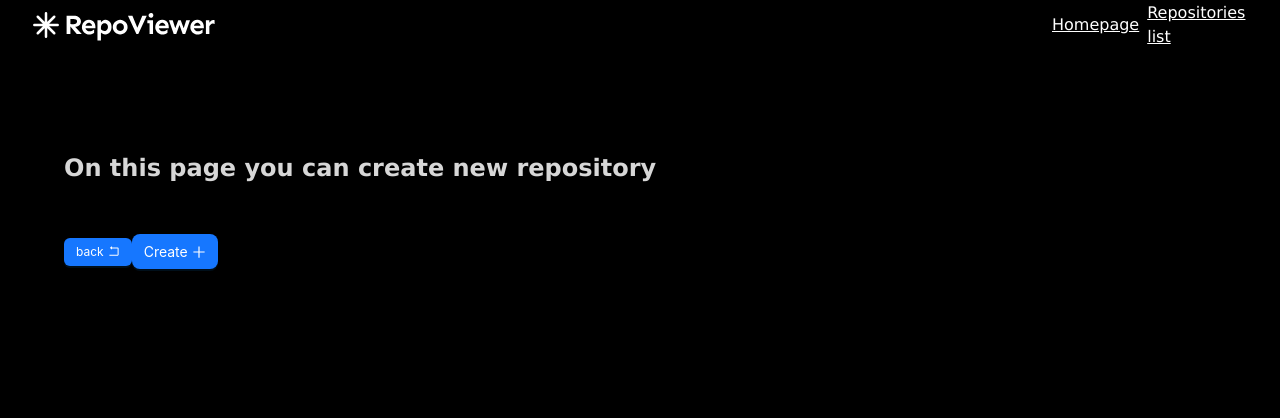
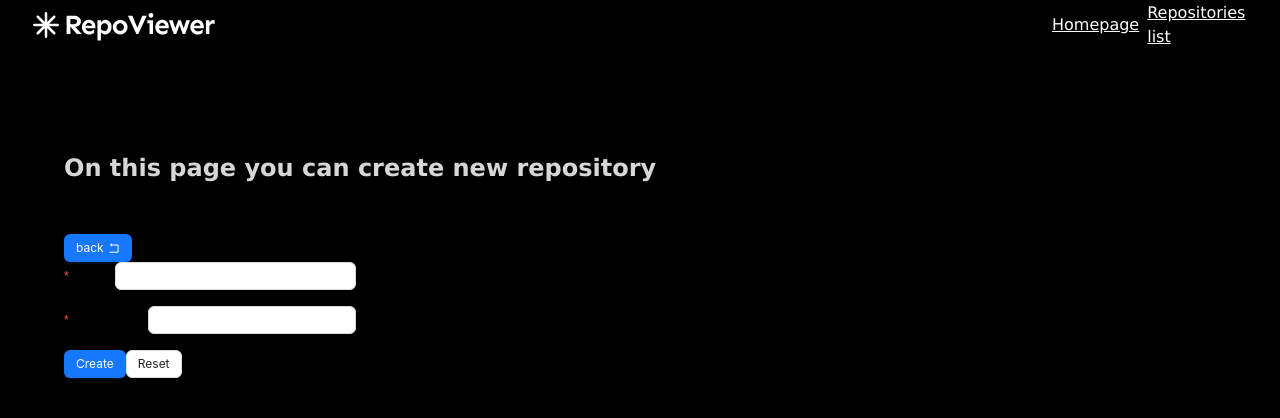
Before and after one commit to Artemitol/vk-testapp, a React (Vite) app in the folder frontend/: page /create-repository in a window 1280 px wide. Shown: the top 418 px of the page. Built offline with nearby package versions, Linux system fonts and the light colour scheme.

Commit message:
added create repository page

```diff
--- a/frontend/src/pages/create-repository-page/ui/create-repository-page.tsx
+++ b/frontend/src/pages/create-repository-page/ui/create-repository-page.tsx
@@ -1,15 +1,42 @@
-import { CreateRepository } from "@features/create-repository"
 import classes from "./create-repository.module.css"
 import { GoBack } from "@features/go-back"
 import { RepositoryModel } from "@entities/repository"
-import { useState } from "react"
 import { defaultRepositoryValues } from "@entities/repository"
-import { Form } from "antd"
+import { Button, Form, Input } from "antd"
+import { useForm } from "antd/es/form/Form"
+import { toast } from "sonner"
+import { z } from "zod"
+import { useCreateRepository } from "@features/create-repository"
 
 export function CreateRepositoryPage() {
-    const [newRepo, setNewRepo] = useState<RepositoryModel>(
-        defaultRepositoryValues
-    )
+    const [form] = useForm()
+    const createRepo = useCreateRepository()
+
+    function onResetClick() {
+        form.resetFields()
+    }
+
+    function onFinish() {
+        try {
+            // Used default value because this will not be comfortable for user
+            // to insert data into +-200 inputs (schema in @entities/repositories/model)
+            const newRepo: RepositoryModel = defaultRepositoryValues
+
+            newRepo.owner.login = z
+                .string()
+                .parse(form.getFieldValue("owner login"))
+            newRepo.name = z.string().parse(form.getFieldValue("name"))
+
+            const { status } = createRepo(newRepo)
+
+            toast.success(
+                `Added new repository to the top of the page. status: ${status}`
+            )
+        } catch (err) {
+            toast.error("Cant add this repository")
+            console.error(err)
+        }
+    }
 
     return (
         <section className={classes.createRepositoryPage}>
@@ -19,10 +46,38 @@ export function CreateRepositoryPage() {
             <div className={classes.content}>
                 <div className={classes.actions}>
                     <GoBack value='back' />
-                    <CreateRepository dataToCreate={newRepo} label='Create' />
                 </div>
-                <Form>
-
+                <Form name='Create repository' form={form} onFinish={onFinish}>
+                    <Form.Item
+                        label='Name'
+                        name='name'
+                        rules={[
+                            {
+                                required: true,
+                                message: "Enter repository name",
+                            },
+                        ]}
+                    >
+                        <Input />
+                    </Form.Item>
+                    <Form.Item
+                        name='owner login'
+                        label='owner login'
+                        rules={[
+                            {
+                                required: true,
+                                message: "Enter repository owner login",
+                            },
+                        ]}
+                    >
+                        <Input />
+                    </Form.Item>
+                    <Form.Item>
+                        <Button type='primary' htmlType='submit'>
+                            Create
+                        </Button>
+                        <Button onClick={onResetClick}>Reset</Button>
+                    </Form.Item>
                 </Form>
             </div>
         </section>
--- a/frontend/src/pages/create-repository-page/ui/create-repository.module.css
+++ b/frontend/src/pages/create-repository-page/ui/create-repository.module.css
@@ -3,6 +3,7 @@
     flex-direction: row;
     align-items: center;
     justify-content: space-between;
+    width: 100%;
 }
 
 .title {
--- a/frontend/src/widgets/actions-bar/ui/action-bar.module.css
+++ b/frontend/src/widgets/actions-bar/ui/action-bar.module.css
@@ -30,6 +30,7 @@
 .mainActions {
     display: flex;
     flex-direction: row;
+    align-items: center;
     column-gap: 1rem;
 }
 
--- a/frontend/src/widgets/infinite-scroll/ui/infinite-scroll.tsx
+++ b/frontend/src/widgets/infinite-scroll/ui/infinite-scroll.tsx
@@ -5,6 +5,7 @@ import {
     addRepositories,
     selectReposList,
     selectReposCount,
+    clearRepositories,
 } from "@entities/repository"
 import { ItemsList } from "@widgets/items-list"
 import {
@@ -19,7 +20,6 @@ import { toast } from "sonner"
 export function InfiniteScoll() {
     const dispatch = useDispatch()
     const perPage = useSelector(selectPerPage)
-    // const startPage = useSelector(selectStartPage)
     const repositories = useSelector(selectReposList)
     const reposCount = useSelector(selectReposCount)
     const query = useSelector(selectQuery)
@@ -41,6 +41,12 @@ export function InfiniteScoll() {
         isLoading,
         isSuccess,
     }
+
+    useEffect(() => {
+        return () => {
+            dispatch(clearRepositories())
+        }
+    }, [])
 
     useEffect(() => {
         if (isSuccess) {
```
Also changed, not shown: frontend/src/entities/repository/model/repository-slice.ts (+0 -10 lines).
